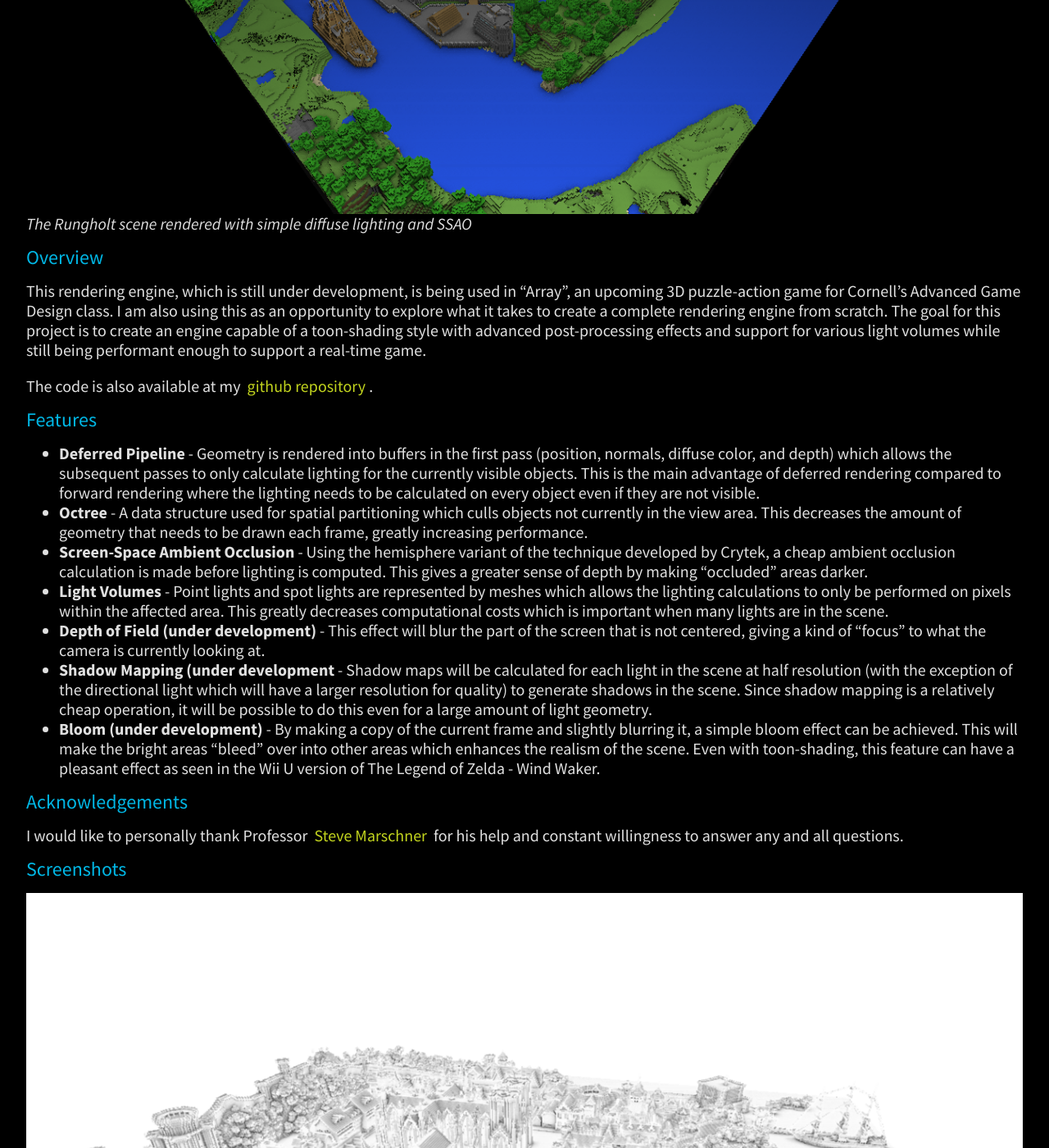
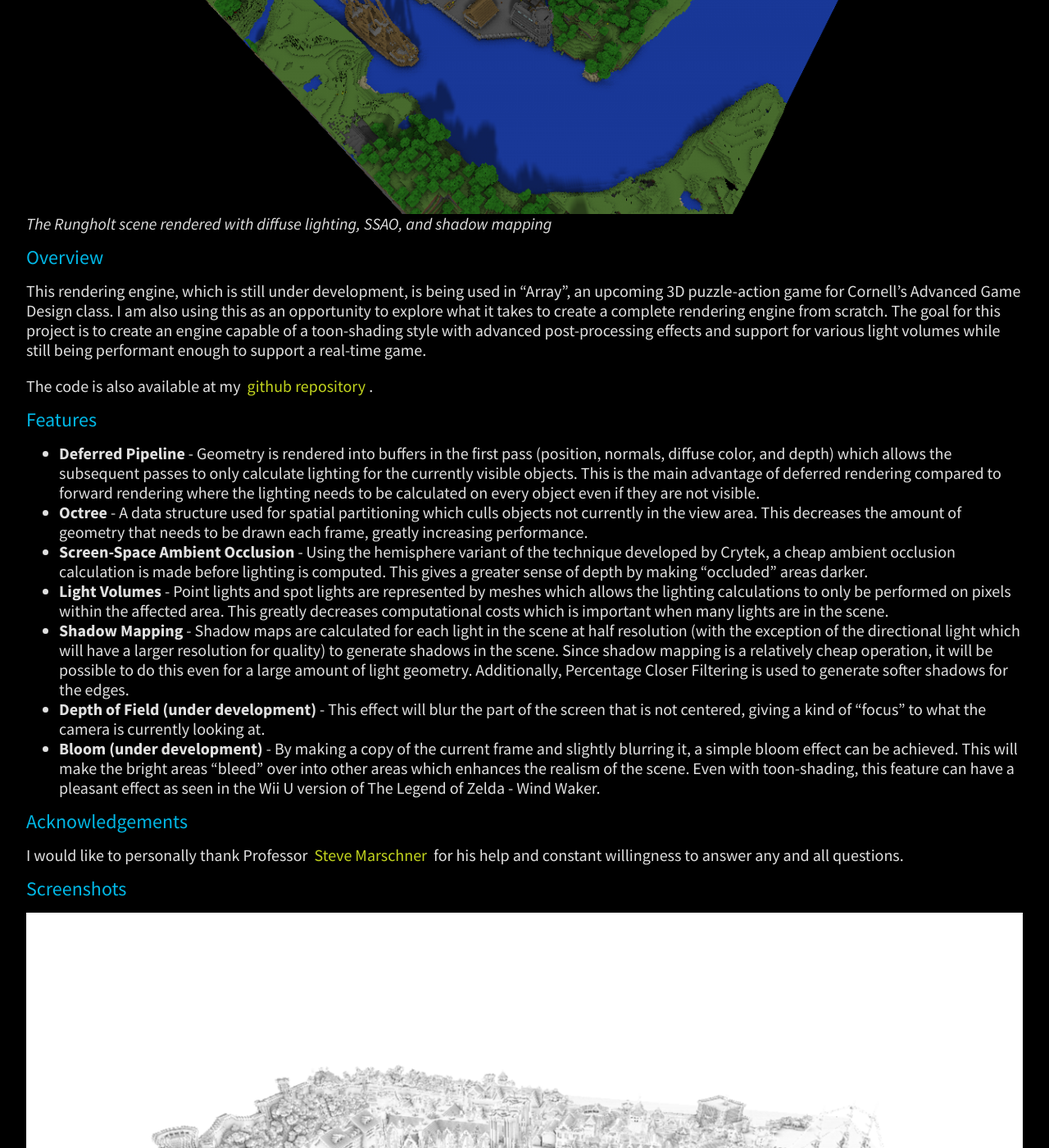
Before and after one commit to JAGJ10/jagj10.github.io, a Jekyll site: the page built from projects/deferred.md, in a window 1280 px wide and 1400 px high, scrolled down 615 px. Shown: the whole window at 82% size. Built offline with Jekyll 4.4.1, drawn with Linux system fonts in a browser that asks for light colours.

Commit message:
updated deferred page with shadows

```diff
--- a/projects/deferred.md
+++ b/projects/deferred.md
@@ -8,7 +8,7 @@ style:		dark
 ### A Rendering Engine written in C++ and OpenGL
 
 ![The Rungholt scene rendered with simple diffuse lighting and SSAO](../images/deferred.png)
-*The Rungholt scene rendered with simple diffuse lighting and SSAO*
+*The Rungholt scene rendered with diffuse lighting, SSAO, and shadow mapping*
 
 ### Overview ###
 This rendering engine, which is still under development, is being used in "Array", an upcoming 3D puzzle-action game for Cornell's Advanced Game Design class. I am also using this as an opportunity to explore what it takes to create a complete rendering engine from scratch. The goal for this project is to create an engine capable of a toon-shading style with advanced post-processing effects and support for various light volumes while still being performant enough to support a real-time game.
@@ -21,8 +21,8 @@ The code is also available at my [github repository](https://github.com/JAGJ10/D
 - **Octree** - A data structure used for spatial partitioning which culls objects not currently in the view area. This decreases the amount of geometry that needs to be drawn each frame, greatly increasing performance.
 - **Screen-Space Ambient Occlusion** - Using the hemisphere variant of the technique developed by Crytek, a cheap ambient occlusion calculation is made before lighting is computed. This gives a greater sense of depth by making "occluded" areas darker.
 - **Light Volumes** - Point lights and spot lights are represented by meshes which allows the lighting calculations to only be performed on pixels within the affected area. This greatly decreases computational costs which is important when many lights are in the scene.
+- **Shadow Mapping** - Shadow maps are calculated for each light in the scene at half resolution (with the exception of the directional light which will have a larger resolution for quality) to generate shadows in the scene. Since shadow mapping is a relatively cheap operation, it will be possible to do this even for a large amount of light geometry. Additionally, Percentage Closer Filtering is used to generate softer shadows for the edges.
 - **Depth of Field (under development)** - This effect will blur the part of the screen that is not centered, giving a kind of "focus" to what the camera is currently looking at.
-- **Shadow Mapping (under development** - Shadow maps will be calculated for each light in the scene at half resolution (with the exception of the directional light which will have a larger resolution for quality) to generate shadows in the scene. Since shadow mapping is a relatively cheap operation, it will be possible to do this even for a large amount of light geometry.
 - **Bloom (under development)** - By making a copy of the current frame and slightly blurring it, a simple bloom effect can be achieved. This will make the bright areas "bleed" over into other areas which enhances the realism of the scene. Even with toon-shading, this feature can have a pleasant effect as seen in the Wii U version of The Legend of Zelda - Wind Waker.
 
 ### Acknowledgements ###
```
Also changed, not shown: images/deferred.png.
